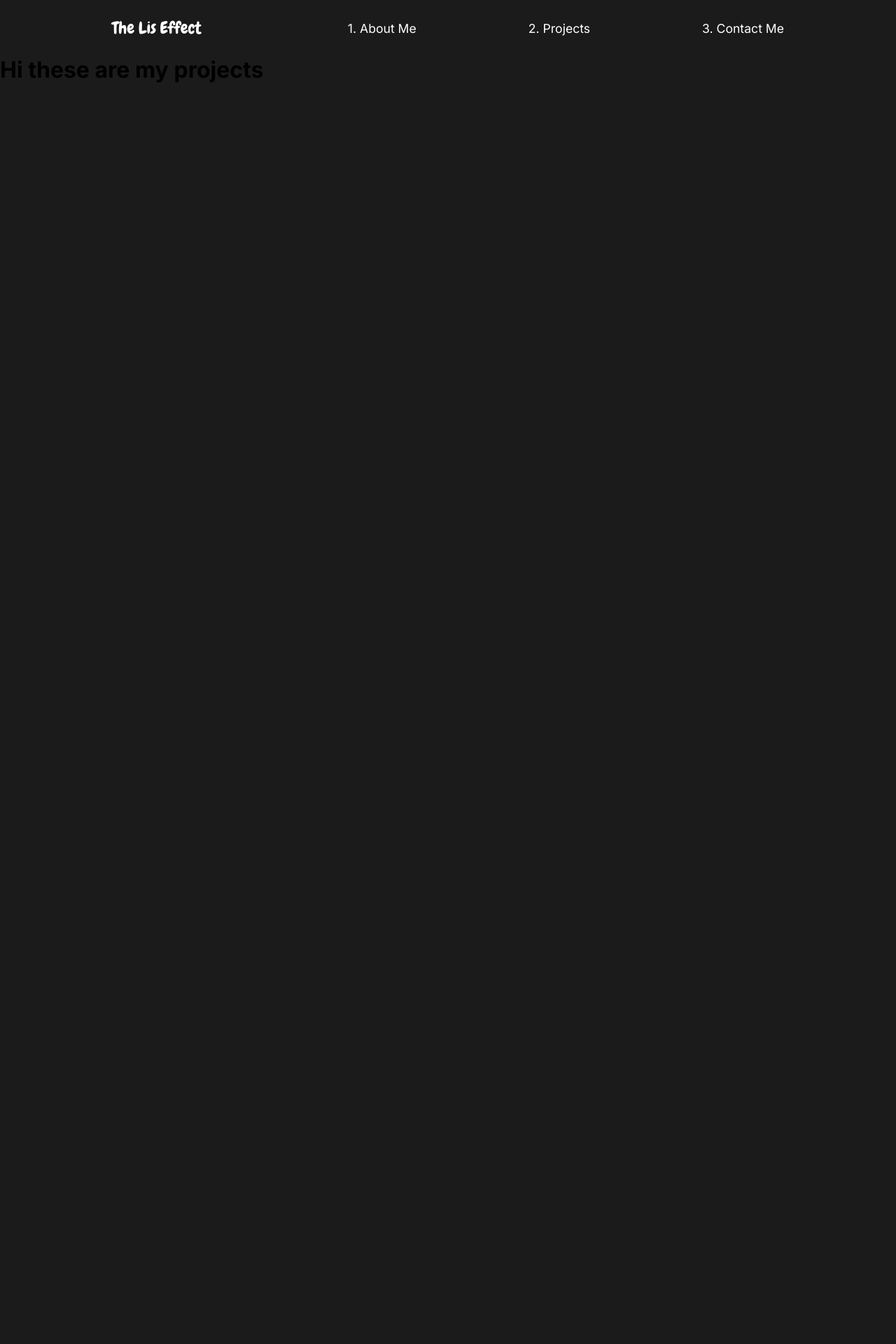
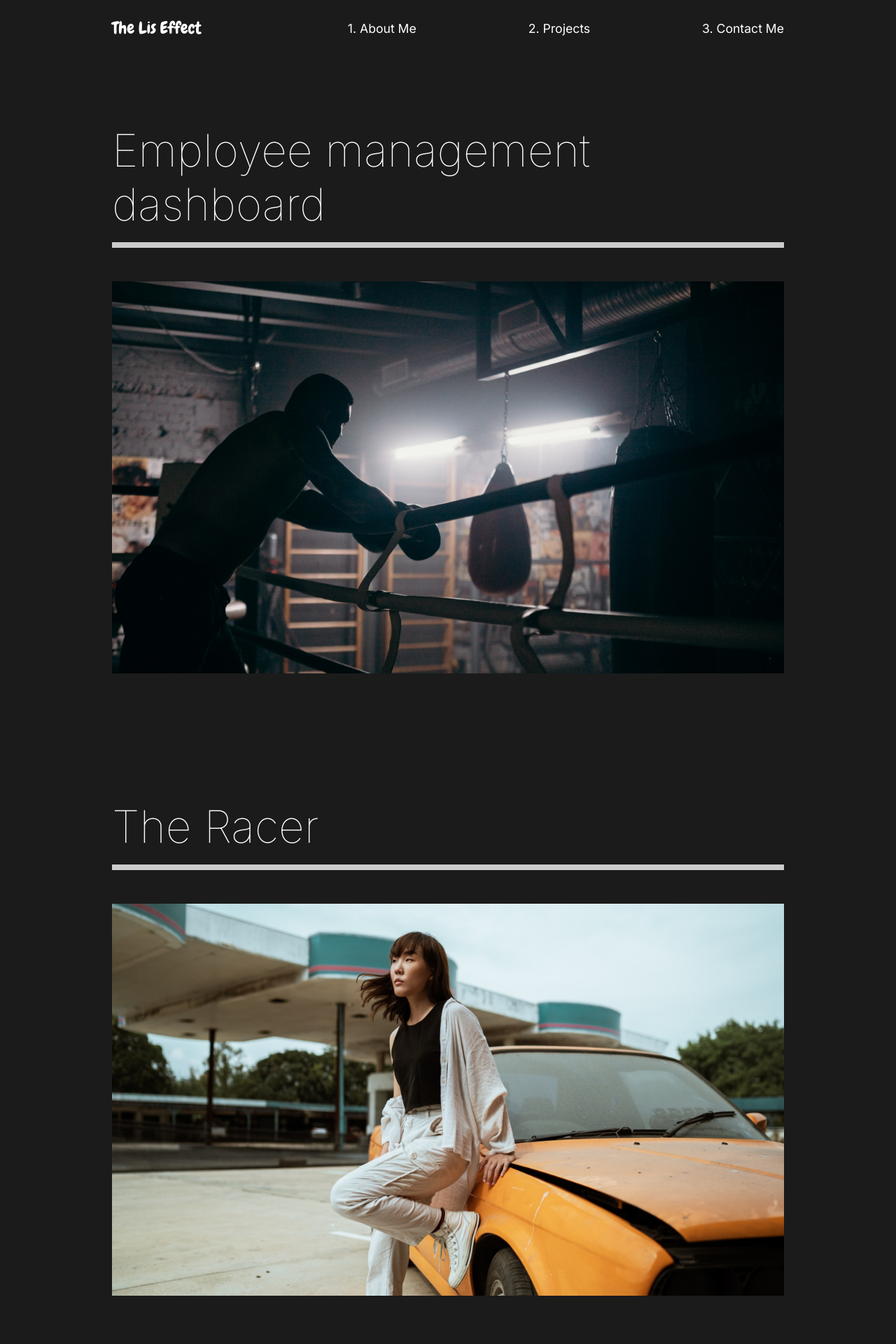
Before and after one commit to Adaaego/Portfolio, a React (Vite) app: page /Projects in a window 1280 px wide. Shown: the top 1920 px of the page at 70% size. Before the commit the page ends 800 px from the top, so only its background shows below. Built offline with nearby package versions, Linux system fonts and the light colour scheme; a web font is replaced by a local one.

Commit message:
initial styling for my projects section

```diff
--- a/src/components/MyProjects.jsx
+++ b/src/components/MyProjects.jsx
@@ -1,13 +1,66 @@
+
+import styled from 'styled-components';
+import { Link   } from 'react-router-dom';
+//images
+import athlete from '../images/athlete-small.png';
+import theracer from '../images/theracer-small.png';
+import goodtimes from '../images/goodtimes-small.png';
+
 
 
 
 
 const MyProjects = () =>{
     return(
-        <div>
-            <h1>Hi these are my projects</h1>
-        </div>
+        <Work>
+            <Movie>
+             <h2>Employee management dashboard</h2>
+             <div className="line"></div>
+             <Link>
+             <img src={athlete} alt="athlete" /></Link>
+            </Movie>
+
+            <Movie>
+             <h2>The Racer</h2>
+             <div className="line"></div>
+             <Link>
+             <img src={theracer} alt="racer" /></Link>
+            </Movie>
+
+            <Movie>
+             <h2>Employee management dashboard</h2>
+             <div className="line"></div>
+             <Link>
+             <img src={goodtimes} alt="goodtimes" /></Link>
+            </Movie>
+        </Work>
     )
 }
 
+const Work = styled.div`
+    min-height: 100vh;
+    overflow: hidden;
+    padding: 5rem 10rem;
+
+    h2{
+        padding: 1rem 0rem;
+    }
+`;
+
+const Movie = styled.div`
+    padding-bottom : 10rem;
+
+    .line{
+        height: 0.5rem;
+        background : #cccccc;
+        margin-bottom : 3rem;
+    }
+
+    img{
+        width: 100%;
+        height: 70vh;
+        object-fit : cover;
+    }
+`
+
 export default MyProjects;
```
